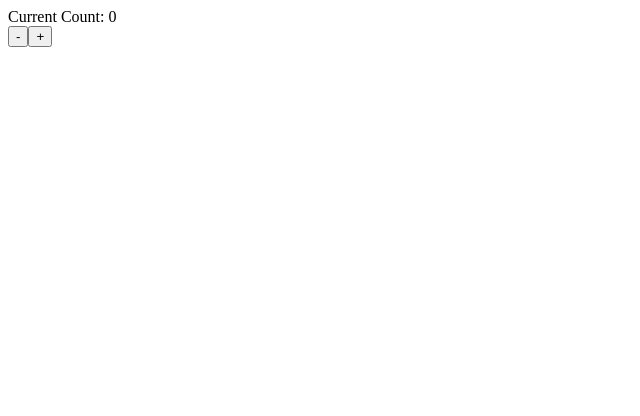
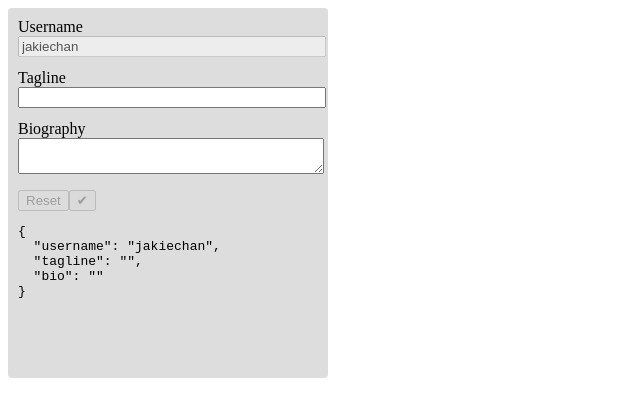
Before and after one commit to dunghd/create-react-ts-from-scratch, a React app: page / in a window 1280 px wide. Shown: the top 416 px of the page, without its empty margins (0-640 px from the left). Built offline with nearby package versions, Linux system fonts and the light colour scheme.

Commit message:
Context Module Functions - 2

```diff
--- a/package.json
+++ b/package.json
@@ -1,10 +1,13 @@
 {
   "dependencies": {
+    "@babel/runtime": "^7.16.7",
+    "dequal": "^2.0.2",
     "react": "^17.0.2",
     "react-dom": "^17.0.2"
   },
   "devDependencies": {
     "@babel/core": "^7.16.7",
+    "@babel/plugin-transform-runtime": "^7.16.7",
     "@babel/preset-env": "^7.16.7",
     "@babel/preset-react": "^7.16.7",
     "@types/react": "^17.0.17",
--- a/src/App.js
+++ b/src/App.js
@@ -1,12 +1,28 @@
 import React from "react";
-import { CounterProvider } from "./context/counter";
-import Counter from "./screens/counter";
+import { UserProvider, useUser } from "./context/user-context";
+import UserSettings from "./screens/user-profile";
+
+function UserDataDisplay() {
+  const [{ user }] = useUser();
+  return <pre>{JSON.stringify(user, null, 2)}</pre>;
+}
 
 function App() {
   return (
-    <CounterProvider>
-      <Counter />
-    </CounterProvider>
+    <div
+      style={{
+        minHeight: 350,
+        width: 300,
+        backgroundColor: "#ddd",
+        borderRadius: 4,
+        padding: 10,
+      }}
+    >
+      <UserProvider>
+        <UserSettings />
+        <UserDataDisplay />
+      </UserProvider>
+    </div>
   );
 }
 
--- /dev/null
+++ b/src/auth-context.js
@@ -0,0 +1,18 @@
+import * as React from 'react'
+
+// normally this is going to implement a similar pattern
+// learn more here: https://kcd.im/auth
+
+const AuthContext = React.createContext({
+  user: {username: 'jakiechan', tagline: '', bio: ''},
+})
+AuthContext.displayName = 'AuthContext'
+const AuthProvider = ({user, ...props}) => (
+  <AuthContext.Provider value={user} {...props} />
+)
+
+function useAuth() {
+  return React.useContext(AuthContext)
+}
+
+export {AuthProvider, useAuth}
--- /dev/null
+++ b/src/clients/user-client.js
@@ -0,0 +1,15 @@
+// this is just a fake user client, in reality it'd probably be using
+// window.fetch to actually interact with the user.
+
+const sleep = (t) => new Promise((resolve) => setTimeout(resolve, t));
+
+// TODO: make this a real request with fetch so the signal does something
+async function updateUser(user, updates, signal) {
+  await sleep(1500); // simulate a real-world wait period
+  if (`${updates.tagline} ${updates.bio}`.includes("fail")) {
+    return Promise.reject({ message: "Something went wrong" });
+  }
+  return { ...user, ...updates };
+}
+
+export { updateUser };
--- a/src/context/counter.js
+++ b/src/context/counter.js
@@ -2,10 +2,8 @@ import React from "react";
 
 const CounterContext = React.createContext();
 
-function CounterProvider({ step = 1, initialCount = 0, ...props }) {
-  const [state, dispatch] = React.useReducer(
-    (state, action) => {
-      const change = action.step ?? step;
+const reducer = (state, action) => {
+  const change = action.step;
   switch (action.type) {
     case "increment": {
       return { ...state, count: state.count + change };
@@ -17,9 +15,13 @@ function CounterProvider({ step = 1, initialCount = 0, ...props }) {
       throw new Error(`Unhandled action type: ${action.type}`);
     }
   }
-    },
-    { count: initialCount }
-  );
+};
+
+function CounterProvider({ step = 1, initialCount = 0, ...props }) {
+  const [state, dispatch] = React.useReducer(reducer, {
+    count: initialCount,
+    step: step,
+  });
 
   const value = [state, dispatch];
 
--- /dev/null
+++ b/src/context/user-context.js
@@ -0,0 +1,85 @@
+import * as React from "react";
+import { useAuth } from "../auth-context";
+import * as userClient from "../clients/user-client";
+
+const UserContext = React.createContext();
+UserContext.displayName = "UserContext";
+
+function userReducer(state, action) {
+  switch (action.type) {
+    case "start update": {
+      return {
+        ...state,
+        user: { ...state.user, ...action.updates },
+        status: "pending",
+        storedUser: state.user,
+      };
+    }
+    case "finish update": {
+      return {
+        ...state,
+        user: action.updatedUser,
+        status: "resolved",
+        storedUser: null,
+        error: null,
+      };
+    }
+    case "fail update": {
+      return {
+        ...state,
+        status: "rejected",
+        error: action.error,
+        user: state.storedUser,
+        storedUser: null,
+      };
+    }
+    case "reset": {
+      return {
+        ...state,
+        status: null,
+        error: null,
+      };
+    }
+    default: {
+      throw new Error(`Unhandled action type: ${action.type}`);
+    }
+  }
+}
+
+function UserProvider({ children }) {
+  const { user } = useAuth();
+  const [state, dispatch] = React.useReducer(userReducer, {
+    status: null,
+    error: null,
+    storedUser: user,
+    user,
+  });
+  const value = [state, dispatch];
+  return <UserContext.Provider value={value}>{children}</UserContext.Provider>;
+}
+
+function useUser() {
+  const context = React.useContext(UserContext);
+  if (context === undefined) {
+    throw new Error(`useUser must be used within a UserProvider`);
+  }
+  return context;
+}
+
+// 🐨 add a function here called `updateUser`
+// Then go down to the `handleSubmit` from `UserSettings` and put that logic in
+// this function. It should accept: dispatch, user, and updates
+async function updateUser(dispatch, user, updates) {
+  dispatch({ type: "start update", updates: updates });
+
+  try {
+    const updatedUser = await userClient.updateUser(user, updates);
+    dispatch({ type: "finish update", updatedUser });
+    return updatedUser;
+  } catch (error) {
+    dispatch({ type: "fail update", error });
+    throw error;
+  }
+}
+
+export { UserProvider, useUser, updateUser };
--- /dev/null
+++ b/src/screens/user-profile.js
@@ -0,0 +1,94 @@
+import React from "react";
+import { useUser, updateUser } from "../context/user-context";
+import { dequal } from "dequal";
+
+export default function UserSettings() {
+  const [{ user, status, error }, userDispatch] = useUser();
+
+  const isPending = status === "pending";
+  const isRejected = status === "rejected";
+
+  const [formState, setFormState] = React.useState(user);
+
+  const isChanged = !dequal(user, formState);
+
+  function handleChange(e) {
+    setFormState({ ...formState, [e.target.name]: e.target.value });
+  }
+
+  function handleSubmit(event) {
+    event.preventDefault();
+    // 🐨 move the following logic to the `updateUser` function you create above
+
+    updateUser(userDispatch, user, formState);
+  }
+
+  return (
+    <form onSubmit={handleSubmit}>
+      <div style={{ marginBottom: 12 }}>
+        <label style={{ display: "block" }} htmlFor="username">
+          Username
+        </label>
+        <input
+          id="username"
+          name="username"
+          disabled
+          readOnly
+          value={formState.username}
+          style={{ width: "100%" }}
+        />
+      </div>
+      <div style={{ marginBottom: 12 }}>
+        <label style={{ display: "block" }} htmlFor="tagline">
+          Tagline
+        </label>
+        <input
+          id="tagline"
+          name="tagline"
+          value={formState.tagline}
+          onChange={handleChange}
+          style={{ width: "100%" }}
+        />
+      </div>
+      <div style={{ marginBottom: 12 }}>
+        <label style={{ display: "block" }} htmlFor="bio">
+          Biography
+        </label>
+        <textarea
+          id="bio"
+          name="bio"
+          value={formState.bio}
+          onChange={handleChange}
+          style={{ width: "100%" }}
+        />
+      </div>
+      <div>
+        <button
+          type="button"
+          onClick={() => {
+            setFormState(user);
+            userDispatch({ type: "reset" });
+          }}
+          disabled={!isChanged || isPending}
+        >
+          Reset
+        </button>
+        <button
+          type="submit"
+          disabled={(!isChanged && !isRejected) || isPending}
+        >
+          {isPending
+            ? "..."
+            : isRejected
+            ? "✖ Try again"
+            : isChanged
+            ? "Submit"
+            : "✔"}
+        </button>
+        {isRejected ? (
+          <pre style={{ color: "red" }}>{error.message}</pre>
+        ) : null}
+      </div>
+    </form>
+  );
+}
```
Also changed, not shown: .babelrc, 1 other file (tests, documents, lock files or other folders). Lines whose indentation alone changed are shown as unchanged.
